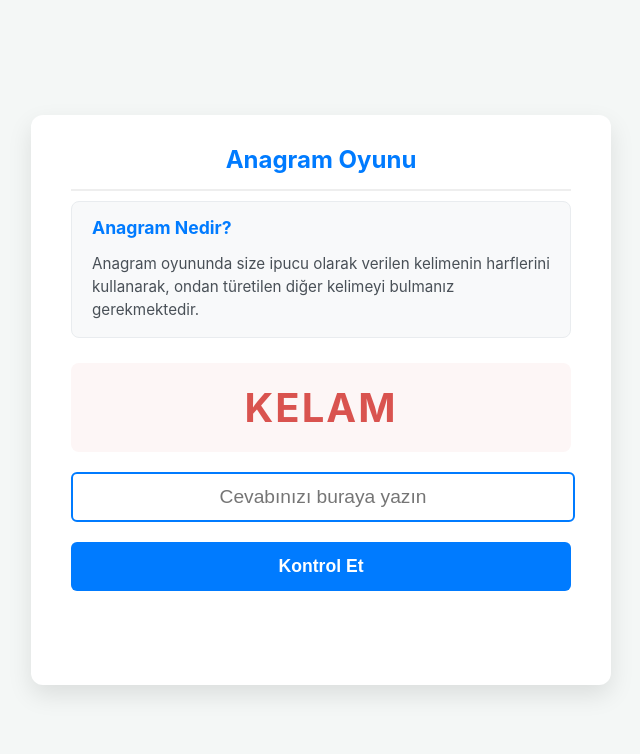
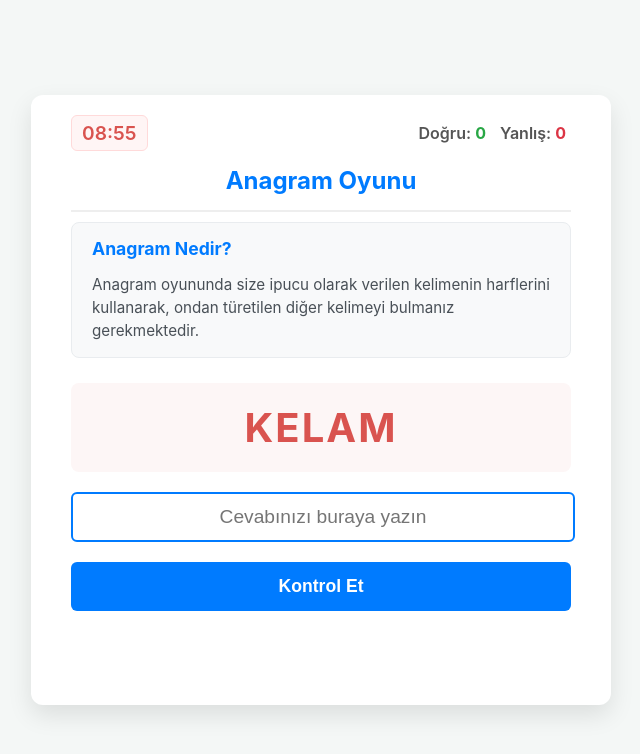
Before and after one commit to Emrullah-creator/Anagram_Qualtrics, a plain HTML site: page index.html in a window 1280 px wide. Shown: the whole page, without its empty margins (319-959 px from the left). Drawn offline with Linux system fonts and the light colour scheme.

Commit message:
Add status bar with timer and scoreboard
Added a status bar with timer and scoreboard to the game interface. Updated various styles and added functionality for timer and score tracking.

```diff
--- a/index.html
+++ b/index.html
@@ -25,6 +25,7 @@
             width: 100%;
             max-width: 500px;
             text-align: center;
+            position: relative;
         }
         h2 {
             color: #007bff;
@@ -33,6 +34,35 @@
             border-bottom: 2px solid #eee;
             padding-bottom: 15px;
         }
+
+        /* Timer ve Scoreboard Alanı */
+        #status-bar {
+            display: flex;
+            justify-content: space-between;
+            align-items: center;
+            margin-bottom: 15px;
+            font-weight: 600;
+            color: #555;
+        }
+        #timer {
+            font-size: 1.2rem;
+            color: #d9534f;
+            background: #fff5f5;
+            padding: 5px 10px;
+            border-radius: 6px;
+            border: 1px solid #ffdada;
+        }
+        #scoreboard {
+            font-size: 1rem;
+        }
+        .score-label {
+            margin: 0 5px;
+        }
+        .score-val {
+            font-weight: 700;
+        }
+        #score-correct-val { color: #28a745; }
+        #score-incorrect-val { color: #dc3545; }
 
         /* Açıklama kutusu stilleri */
         #game-description {
@@ -115,12 +145,12 @@
             background-color: #f8f9fa;
             padding: 8px 12px;
             border-radius: 20px;
-            /* Sayaç isteğiniz üzerine gizlendi */
+            /* Sayaç gizli kalsın ama gerektiğinde açılabilir */
             display: none;
             border: 1px solid #e9ecef;
         }
 
-        /* Modal Stilleri (alert yerine) */
+        /* Modal Stilleri */
         .modal-hidden {
             display: none;
         }
@@ -145,6 +175,12 @@
             max-width: 400px;
             text-align: center;
         }
+        #modal-title {
+            font-size: 1.5rem;
+            color: #333;
+            margin-bottom: 15px;
+            font-weight: bold;
+        }
         #modal-message {
             font-size: 1.1rem;
             color: #333;
@@ -165,6 +201,15 @@
 <body>
 
     <div id="game-container">
+        <!-- Yeni Eklenen Status Bar: Timer ve Scoreboard -->
+        <div id="status-bar">
+            <div id="timer">09:00</div>
+            <div id="scoreboard">
+                <span class="score-label">Doğru: <span id="score-correct-val" class="score-val">0</span></span>
+                <span class="score-label">Yanlış: <span id="score-incorrect-val" class="score-val">0</span></span>
+            </div>
+        </div>
+
         <h2>Anagram Oyunu</h2>
 
         <div id="game-description">
@@ -180,174 +225,199 @@
 
         <p id="message-area"></p>
 
-        <!-- Bu sayaç alanı CSS ile gizlenmiştir (ve 88 olarak güncellendi) -->
         <p id="counter-area">1 / 88</p>
     </div>
 
-    <!-- Modal HTML (alert yerine) -->
+    <!-- Modal HTML -->
     <div id="modal-overlay" class="modal-hidden">
         <div id="modal-box">
+            <div id="modal-title"></div>
             <p id="modal-message"></p>
             <button id="modal-close-btn">Tamam</button>
         </div>
     </div>
 
     <script>
-        // DOM Elemanlarını seçme
+        // DOM Elemanları
         const anagramDisplay = document.getElementById('anagram-display');
         const userInput = document.getElementById('user-input');
         const checkButton = document.getElementById('check-button');
         const messageArea = document.getElementById('message-area');
         const counterArea = document.getElementById('counter-area');
 
+        // Timer ve Scoreboard DOM
+        const timerDisplay = document.getElementById('timer');
+        const scoreCorrectVal = document.getElementById('score-correct-val');
+        const scoreIncorrectVal = document.getElementById('score-incorrect-val');
+
         // Modal Elemanları
         const modalOverlay = document.getElementById('modal-overlay');
+        const modalTitle = document.getElementById('modal-title');
         const modalMessage = document.getElementById('modal-message');
         const modalCloseBtn = document.getElementById('modal-close-btn');
 
-        // Anagram listesi: [Gösterilecek Kelime, Doğru Cevap]
-        // Hata ayıklaması yapıldı: Dizi içindeki yorum satırları kaldırıldı.
-        // Liste 88 kelimeye güncellendi.
+        // Oyun Değişkenleri
+        let currentIndex = 0;
+        let wrongGuessCount = 0;
+        let lastWrongGuess = "";
+        let autoSkipCounter = 0;
+        let autoSkipDisabled = false;
+
+        // Yeni Sayaç Değişkenleri
+        let totalCorrect = 0;
+        let totalIncorrect = 0;
+
+        // Timer Değişkenleri
+        let timeLimit = 9 * 60; // 9 dakika saniye cinsinden
+        let timerInterval;
+        let isGameActive = true;
+
+        // Anagram listesi
         const anagrams = [
-            ["KELAM", "KALEM"],
-            ["TAHMİNİ", "İMTİHAN"],
-            ["MEKAN", "KEMAN"],
-            ["SARKIK", "KISRAK"],
-            ["ÇARIK", "KIRAÇ"],
-            ["PATİK", "KİTAP"],
-            ["KESRA", "ASKER"],
-            ["İÇSEM", "SEÇİM"],
-            ["ONARM", "ORMAN"],
-            ["ASMA", "MASA"],
-            ["İRKİTME", "KİREMİT"],
-            ["MESİNA", "SİNEMA"],
-            ["NAKİS", "SAKİN"],
-            ["KREDA","KADER"],
-            ["ÇELİK", "ÇİLEK"],
-            ["BOLAT", "TABLO"],
-            ["İRİŞ", "ŞİİR"],
-            ["RASIT", "SATIR"],
-            ["EVRİM", "VERİM"],
-            ["KASIR", "SARIK"],
-            ["EZGİ", "GEZİ"],
-            ["MİLAT", "TALİM"],
-            ["NORMA", "ROMAN"],
-            ["SANAT", "SATAN"],
-            ["VATAN", "TAVAN"],
-            ["SİYER", "SEYİR"],
-            ["İSTEK", "KESİT"],
-            ["SİTEM", "İSMET"],
-            ["PALET", "TALEP"],
-            ["SÖKME", "KÖSEM"],
-            ["KASE", "SEKA"],
-            ["SEMA", "ESMA"],
-            ["İMAN", "AMİN"],
-            ["İHKAM", "HAKİM"],
-            ["MALİK", "KAMİL"],
-            ["SABİH", "BAHİS"],
-            ["ATİK", "KATİ"],
-            ["BELİT", "BİLET"],
-            ["SEKİ", "ESKİ"],
-            ["HİSAR", "SARİH"],
-            ["KAMER", "MERAK"],
-            ["NİMET", "TEMİN"],
-            ["ROSTO", "TOROS"],
-            ["YASAL", "SALYA"],
-            ["ZAMAN", "AZMAN"],
-            ["TARİH", "İHTAR"],
-            ["SİMAL", "İSLAM"],
-            ["NEYİM", "YEMİN"],
-            ["AMEL", "ALEM"],
-            ["KİMSA", "İMSAK"],
-            ["LAHZA", "HAZAL"],
-            ["PARİK", "RAKİP"],
-            ["ŞİLEM","İŞLEM"],
-            ["SAVAT", "VASAT"],
-            ["ROBAS", "BORSA"],
-            ["ESİR", "SERİ"],
-            ["ASIR", "SIRA"],
-            ["OYSA", "SOYA"],
-            ["AYIP", "YAPI"],
-            ["KİTLE", "TEKİL"],
-            ["TABI", "BATI"], // Hata düzeltildi ("TABI" -> "TABİ", "BATI" -> "BATİ") ve yorum kaldırıldı
-            ["TEPES", "SEPET"],
-            ["SALEP", "PLASE"],
-            ["NABİ", "BİNA"],
-            ["BORA", "BARO"],
-            ["LAMA", "MALA"],
-            ["LAN", "NAL"],
-            ["POLA", "OPAL"],
-            ["LİP", "PİL"],
-            ["TAY", "YAT"],
-            ["TAÇI","ÇATI"],
-            ["BETA","EBAT"], // Yorum kaldırıldı
-            ["ODAM", "MODA"],
-            ["ALPA", "PALA"],
-            ["KEZA", "ZEKA"],
+            ["KELAM", "KALEM"], ["TAHMİNİ", "İMTİHAN"], ["MEKAN", "KEMAN"],
+            ["SARKIK", "KISRAK"], ["ÇARIK", "KIRAÇ"], ["PATİK", "KİTAP"],
+            ["KESRA", "ASKER"], ["İÇSEM", "SEÇİM"], ["ONARM", "ORMAN"],
+            ["ASMA", "MASA"], ["İRKİTME", "KİREMİT"], ["MESİNA", "SİNEMA"],
+            ["NAKİS", "SAKİN"], ["KREDA","KADER"], ["ÇELİK", "ÇİLEK"],
+            ["BOLAT", "TABLO"], ["İRİŞ", "ŞİİR"], ["RASIT", "SATIR"],
+            ["EVRİM", "VERİM"], ["KASIR", "SARIK"], ["EZGİ", "GEZİ"],
+            ["MİLAT", "TALİM"], ["NORMA", "ROMAN"], ["SANAT", "SATAN"],
+            ["VATAN", "TAVAN"], ["SİYER", "SEYİR"], ["İSTEK", "KESİT"],
+            ["SİTEM", "İSMET"], ["PALET", "TALEP"], ["SÖKME", "KÖSEM"],
+            ["KASE", "SEKA"], ["SEMA", "ESMA"], ["İMAN", "AMİN"],
+            ["İHKAM", "HAKİM"], ["MALİK", "KAMİL"], ["SABİH", "BAHİS"],
+            ["ATİK", "KATİ"], ["BELİT", "BİLET"], ["SEKİ", "ESKİ"],
+            ["HİSAR", "SARİH"], ["KAMER", "MERAK"], ["NİMET", "TEMİN"],
+            ["ROSTO", "TOROS"], ["YASAL", "SALYA"], ["ZAMAN", "AZMAN"],
+            ["TARİH", "İHTAR"], ["SİMAL", "İSLAM"], ["NEYİM", "YEMİN"],
+            ["AMEL", "ALEM"], ["KİMSA", "İMSAK"], ["LAHZA", "HAZAL"],
+            ["PARİK", "RAKİP"], ["ŞİLEM","İŞLEM"], ["SAVAT", "VASAT"],
+            ["ROBAS", "BORSA"], ["ESİR", "SERİ"], ["ASIR", "SIRA"],
+            ["OYSA", "SOYA"], ["AYIP", "YAPI"], ["KİTLE", "TEKİL"],
+            ["TABI", "BATİ"], ["TEPES", "SEPET"], ["SALEP", "PLASE"],
+            ["NABİ", "BİNA"], ["BORA", "BARO"], ["LAMA", "MALA"],
+            ["LAN", "NAL"], ["POLA", "OPAL"], ["LİP", "PİL"],
+            ["TAY", "YAT"], ["TAÇI","ÇATI"], ["BETA","EBAT"],
+            ["ODAM", "MODA"], ["ALPA", "PALA"], ["KEZA", "ZEKA"],
             ["PİKE", "İPEK"]
         ];
 
-        let currentIndex = 0;
-        let wrongGuessCount = 0; // Yanlış cevap sayacı
-        let lastWrongGuess = ""; // Son yanlış cevabı saklamak için (spam koruması)
-        let autoSkipCounter = 0; // Üst üste kaç kez atlandığını sayar (exploit koruması)
-        let autoSkipDisabled = false; // Atlama özelliği devre dışı mı? (exploit koruması)
+        // Timer Fonksiyonu
+        function startTimer() {
+            updateTimerDisplay();
+            timerInterval = setInterval(() => {
+                if (timeLimit > 0) {
+                    timeLimit--;
+                    updateTimerDisplay();
+                } else {
+                    endGame(true); // Süre bitti
+                }
+            }, 1000);
+        }
+
+        function updateTimerDisplay() {
+            const minutes = Math.floor(timeLimit / 60);
+            const seconds = timeLimit % 60;
+            timerDisplay.textContent =
+                (minutes < 10 ? "0" : "") + minutes + ":" +
+                (seconds < 10 ? "0" : "") + seconds;
+
+            // Son 1 dakika kırmızı olsun
+            if (timeLimit < 60) {
+                timerDisplay.style.backgroundColor = "#ffebeb";
+                timerDisplay.style.fontWeight = "bold";
+            }
+        }
+
+        function updateScoreboard() {
+            scoreCorrectVal.textContent = totalCorrect;
+            scoreIncorrectVal.textContent = totalIncorrect;
+        }
 
         // Modal fonksiyonları
-        function showModal(message) {
-            modalMessage.textContent = message;
+        function showModal(title, message, isEndGame = false) {
+            modalTitle.textContent = title;
+            modalMessage.innerHTML = message; // HTML içeriği destekle
             modalOverlay.classList.remove('modal-hidden');
-            modalOverlay.style.display = 'flex'; // Geri göster
+            modalOverlay.style.display = 'flex';
+
+            if (isEndGame) {
+                modalCloseBtn.textContent = "Oyunu Kapat";
+                modalCloseBtn.onclick = function() {
+                    modalOverlay.classList.add('modal-hidden');
+                    modalOverlay.style.display = 'none';
+                }
+            } else {
+                modalCloseBtn.textContent = "Tamam";
+                modalCloseBtn.onclick = hideModal;
+            }
         }
 
         function hideModal() {
             modalOverlay.classList.add('modal-hidden');
-            modalOverlay.style.display = 'none'; // Tamamen gizle
+            modalOverlay.style.display = 'none';
         }
 
-        // Oyunu başlatan veya bir sonraki kelimeyi yükleyen fonksiyon
-        function loadAnagram() {
-            hideModal(); // Yeni kelime yüklenirken açık modal varsa kapat
-            wrongGuessCount = 0; // Yeni kelime yüklendiğinde sayacı sıfırla
-            lastWrongGuess = ""; // Son yanlış cevabı sıfırla
+        // Oyunu Bitirme Fonksiyonu
+        function endGame(timeUp) {
+            clearInterval(timerInterval);
+            isGameActive = false;
 
-            // Hata ayıklama: Listenin sonuna gelindi mi diye kontrol et
-            if (currentIndex >= anagrams.length) {
-                // Oyun bitti
-                anagramDisplay.textContent = "Oyun Bitti!";
-                userInput.style.display = 'none';
-                checkButton.style.display = 'none';
-                messageArea.textContent = "Tebrikler! Tüm anagramları tamamladınız.";
-                messageArea.className = "correct";
-                counterArea.textContent = anagrams.length + " / " + anagrams.length;
-                if (counterArea.style.display === 'none') {
-                    counterArea.style.display = 'block'; // Oyun bitince gizli sayacı göster
-                }
-                return; // Fonksiyondan çık
+            userInput.disabled = true;
+            checkButton.disabled = true;
+
+            let endMessage = "";
+            let endTitle = "";
+
+            if (timeUp) {
+                endTitle = "Süre Doldu!";
+                endMessage = `9 Dakikalık süre doldu.<br><br>
+                              <strong>Toplam Doğru:</strong> ${totalCorrect}<br>
+                              <strong>Toplam Yanlış:</strong> ${totalIncorrect}`;
+            } else {
+                endTitle = "Oyun Tamamlandı!";
+                endMessage = `Tüm kelimeleri tamamladınız.<br><br>
+                              <strong>Toplam Doğru:</strong> ${totalCorrect}<br>
+                              <strong>Toplam Yanlış:</strong> ${totalIncorrect}`;
             }
 
-            // Normal kelime yükleme
+            showModal(endTitle, endMessage, true);
+
+            anagramDisplay.textContent = "Oyun Bitti";
+            messageArea.textContent = "Oyun sona erdi. Sonuçlar ekranda.";
+            messageArea.className = "";
+        }
+
+        // Anagram Yükleme
+        function loadAnagram() {
+            if (!isGameActive) return;
+
+            hideModal();
+            wrongGuessCount = 0;
+            lastWrongGuess = "";
+
+            if (currentIndex >= anagrams.length) {
+                endGame(false); // Tüm kelimeler bitti
+                return;
+            }
+
             anagramDisplay.textContent = anagrams[currentIndex][0];
-            // Sayaç gizli olsa da HTML içeriğini güncelliyoruz
             counterArea.textContent = (currentIndex + 1) + " / " + anagrams.length;
             userInput.value = "";
             messageArea.textContent = "";
             messageArea.className = "";
-            userInput.disabled = false; // Input'u tekrar etkinleştir
-            checkButton.disabled = false; // Butonu tekrar etkinleştir
+            userInput.disabled = false;
+            checkButton.disabled = false;
             userInput.focus();
         }
 
-
-        // Cevabı kontrol eden fonksiyon
+        // Cevap Kontrol
         function checkAnswer() {
-            // Cevabın o anki kelime için olup olmadığını kontrol et
+            if (!isGameActive) return;
             if (currentIndex >= anagrams.length) return;
 
-            // Hata ayıklama: Çözümün undefined olup olmadığını kontrol et
+            // Hata koruması
             if (!anagrams[currentIndex] || typeof anagrams[currentIndex][1] === 'undefined') {
-                console.error("Anagram listesinde hata: index " + currentIndex, anagrams[currentIndex]);
-                // Hatalı veriyi atla
                 currentIndex++;
                 loadAnagram();
                 return;
@@ -359,53 +429,53 @@
             if (guess === "") return;
 
             if (guess === solution) {
-                // Cevap Doğru
+                // DOĞRU CEVAP
+                totalCorrect++;
+                updateScoreboard();
+
                 messageArea.textContent = "Tebrikler! Gelecek anagramı çözünüz.";
                 messageArea.className = "correct";
-                autoSkipCounter = 0; // Doğru cevapta üst üste atlama sayacını sıfırla
+                autoSkipCounter = 0;
                 currentIndex++;
                 userInput.disabled = true;
                 checkButton.disabled = true;
 
                 setTimeout(loadAnagram, 1500);
             } else {
-                // Cevap Yanlış
-
-                // Atlama özelliği devre dışıysa, farklı mesaj göster
+                // YANLIŞ CEVAP
                 if (autoSkipDisabled) {
                     messageArea.textContent = "Cevabınızı gözden geçiriniz.";
                     messageArea.className = "incorrect";
                     userInput.focus();
-                    return; // Fonksiyondan geri kalanını çalıştırma
+                    return;
                 }
 
-                // Sadece bir önceki yanlış cevaptan FARKLIYSA sayacı artır (Spam Koruması)
                 if (guess !== lastWrongGuess) {
                     wrongGuessCount++;
                     lastWrongGuess = guess;
                 }
 
                 if (wrongGuessCount >= 5) {
-                    // 5. kez yanlış bildi
+                    // 5 KEZ YANLIŞ -> BAŞARISIZ SAYILIR
+                    totalIncorrect++;
+                    updateScoreboard();
+
                     messageArea.textContent = "Doğru cevap: " + solution + ". Sonraki kelimeye geçiliyor...";
                     messageArea.className = "incorrect";
 
-                    autoSkipCounter++; // Üst üste atlama sayacını artır
+                    autoSkipCounter++;
 
-                    // Exploit Koruması: 4 kez üst üste atlanırsa özelliği kapat
                     if (autoSkipCounter >= 4 && !autoSkipDisabled) {
                         autoSkipDisabled = true;
-                        // Kullanıcıya özelliğin kapandığını bildir (alert yerine modal)
-                        showModal("Kelime atlama özelliği devre dışı bırakıldı.");
+                        showModal("Uyarı", "Çok fazla pas geçildi. Kelime atlama özelliği devre dışı bırakıldı.");
                     }
 
-                    currentIndex++; // Bir sonraki kelimeye geç
+                    currentIndex++;
                     userInput.disabled = true;
                     checkButton.disabled = true;
 
                     setTimeout(loadAnagram, 2500);
                 } else {
-                    // Henüz 5 olmadı
                     let triesLeft = 5 - wrongGuessCount;
                     messageArea.textContent = `Cevabınızı gözden geçiriniz. (${triesLeft} hakkınız kaldı)`;
                     messageArea.className = "incorrect";
@@ -414,21 +484,22 @@
             }
         }
 
-        // Olay dinleyicileri
+        // Olay Dinleyicileri
         checkButton.addEventListener('click', checkAnswer);
 
-        // Enter tuşu
         userInput.addEventListener('keyup', function(event) {
             if (event.key === 'Enter') {
                 checkButton.click();
             }
         });
 
-        // Modal kapatma butonu
         modalCloseBtn.addEventListener('click', hideModal);
 
-        // Sayfa yüklendiğinde ilk anagramı yükle
-        document.addEventListener('DOMContentLoaded', loadAnagram);
+        // Başlangıç
+        document.addEventListener('DOMContentLoaded', function() {
+            loadAnagram();
+            startTimer(); // Zamanlayıcıyı başlat
+        });
 
     </script>
 
```
